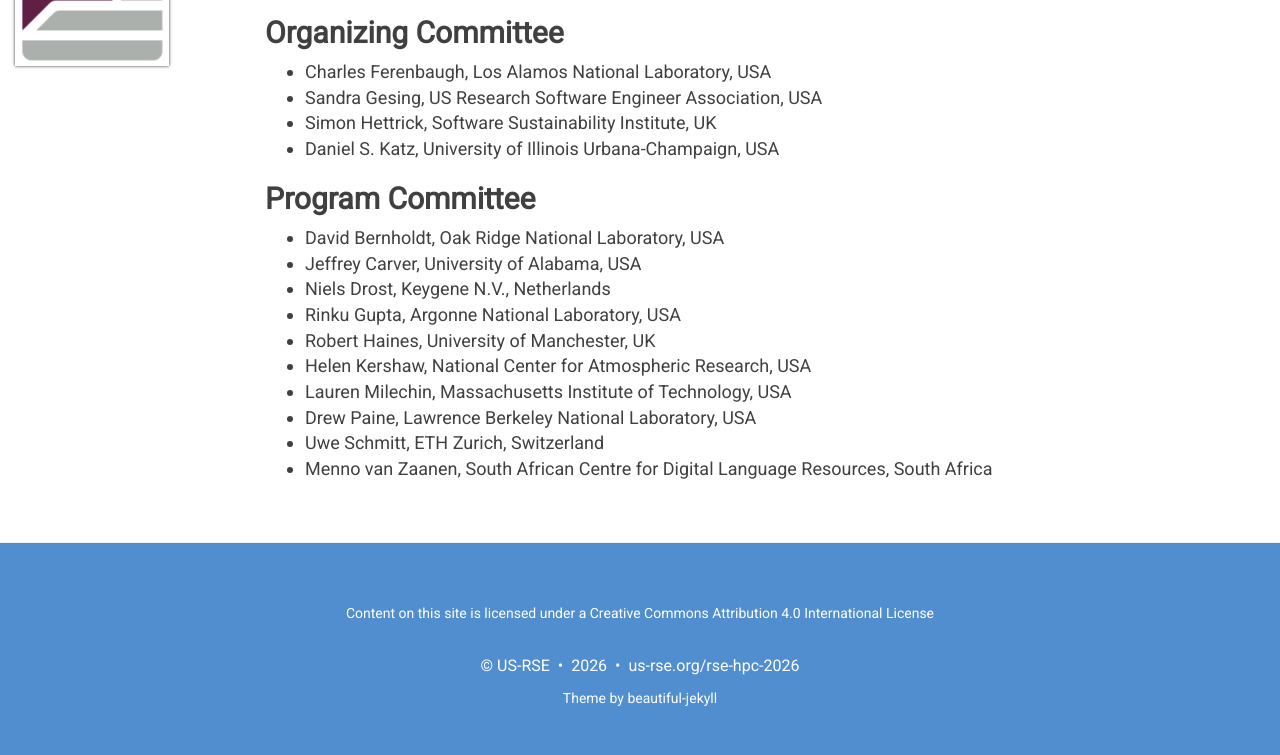
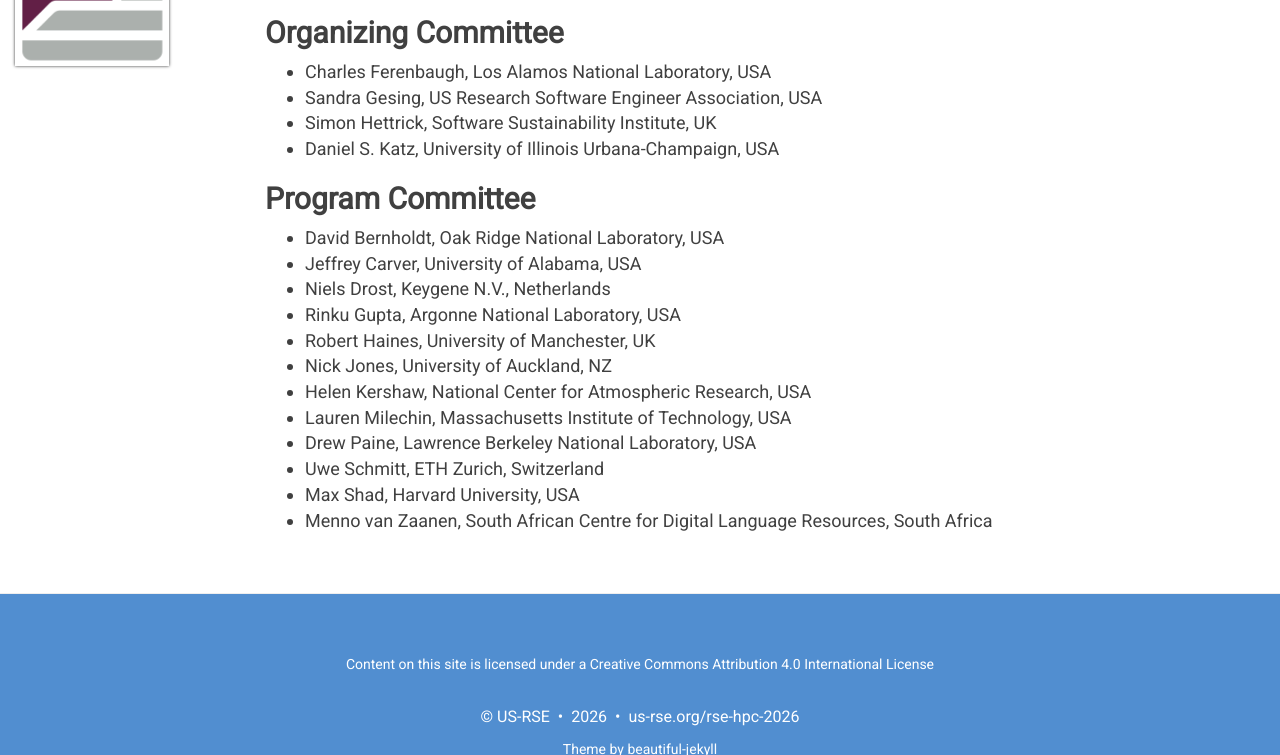
Before and after one commit to USRSE/rse-hpc-2026, a Jekyll site: the page built from pages/committee.md, in a window 1280 px wide and 1014 px high, cut to the strip 104-859 px from the top of the window. Built offline with Jekyll 4.4.1, drawn with Linux system fonts in a browser that asks for light colours; nearby versions of some CDN libraries.

Commit message:
Add Shad and N. Jones to committee

```diff
--- a/pages/committee.md
+++ b/pages/committee.md
@@ -18,8 +18,10 @@
 - Niels Drost, Keygene N.V., Netherlands
 - Rinku Gupta, Argonne National Laboratory, USA
 - Robert Haines, University of Manchester, UK
+- Nick Jones, University of Auckland, NZ
 - Helen Kershaw, National Center for Atmospheric Research, USA
 - Lauren Milechin, Massachusetts Institute of Technology, USA
 - Drew Paine, Lawrence Berkeley National Laboratory, USA
 - Uwe Schmitt, ETH Zurich, Switzerland
+- Max Shad, Harvard University, USA
 - Menno van Zaanen, South African Centre for Digital Language Resources, South Africa
```
